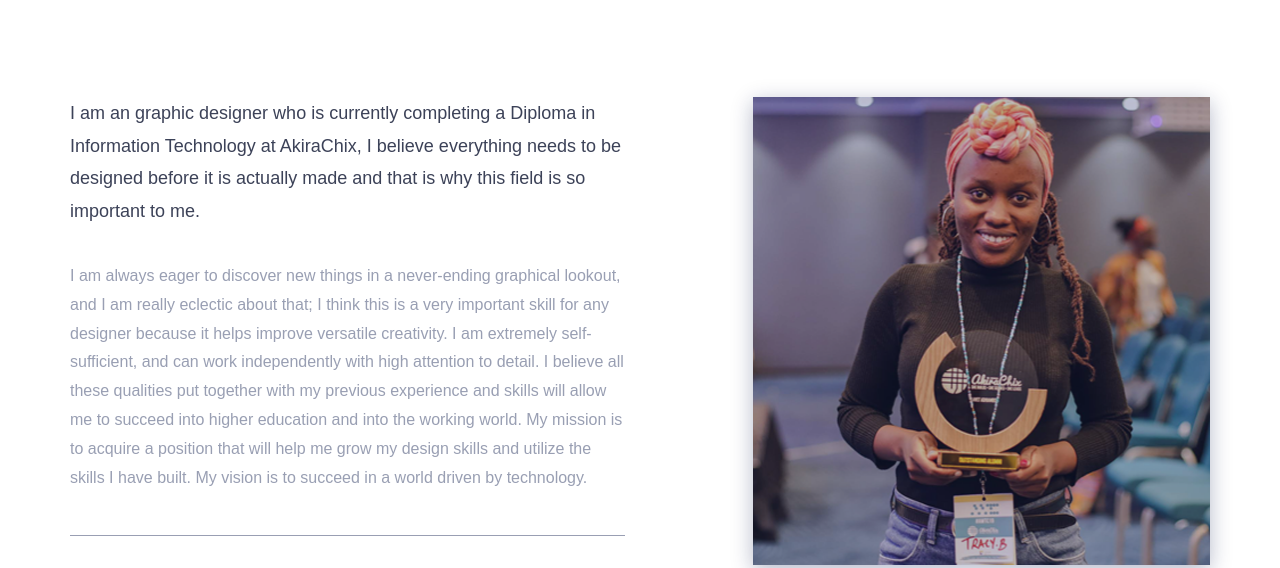
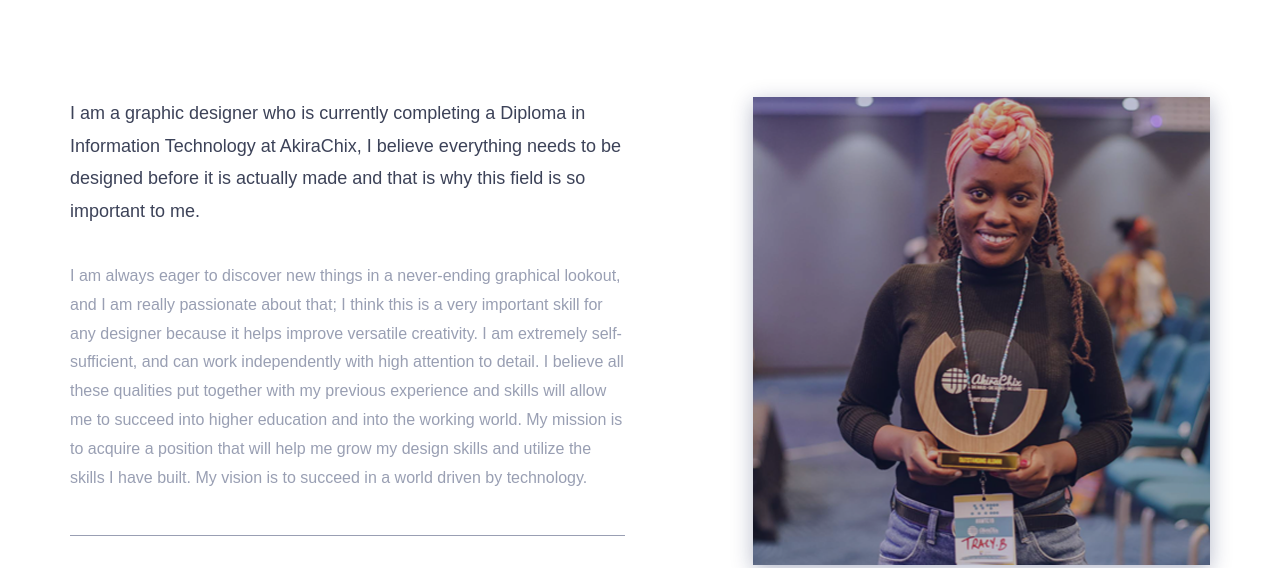
Before and after one commit to TracyBaraza/MyPortfolio, a plain HTML site: page index.html in a window 1280 px wide. Shown: the part 1020-1588 px from the top of the page. Drawn offline with nearby package versions, Linux system fonts and the light colour scheme.

Commit message:
made changes

```diff
--- a/index.html
+++ b/index.html
@@ -126,10 +126,10 @@
 						<div class="col-sm-6">
 							<div class="single-about-txt">
 								<h3>
-									I am an graphic designer who is currently completing a Diploma in Information Technology at AkiraChix, I believe everything needs to be designed before it is actually made and that is why this field is so important to me.
+									I am a graphic designer who is currently completing a Diploma in Information Technology at AkiraChix, I believe everything needs to be designed before it is actually made and that is why this field is so important to me.
 								</h3>
 								<p>
-									 I am always eager to discover new things in a never-ending graphical lookout, and I am really eclectic about that; I think this is a very important skill for any designer because it helps improve versatile creativity. I am extremely self-sufficient, and can work independently with high attention to detail. I believe all these qualities put together with my previous experience and skills will allow me to succeed into higher education and into the working world.
+									 I am always eager to discover new things in a never-ending graphical lookout, and I am really passionate about that; I think this is a very important skill for any designer because it helps improve versatile creativity. I am extremely self-sufficient, and can work independently with high attention to detail. I believe all these qualities put together with my previous experience and skills will allow me to succeed into higher education and into the working world.
 
 
 My mission is to acquire a position that will help me grow my design skills and utilize the skills I have built. My vision is to succeed in a world driven by technology.
```
